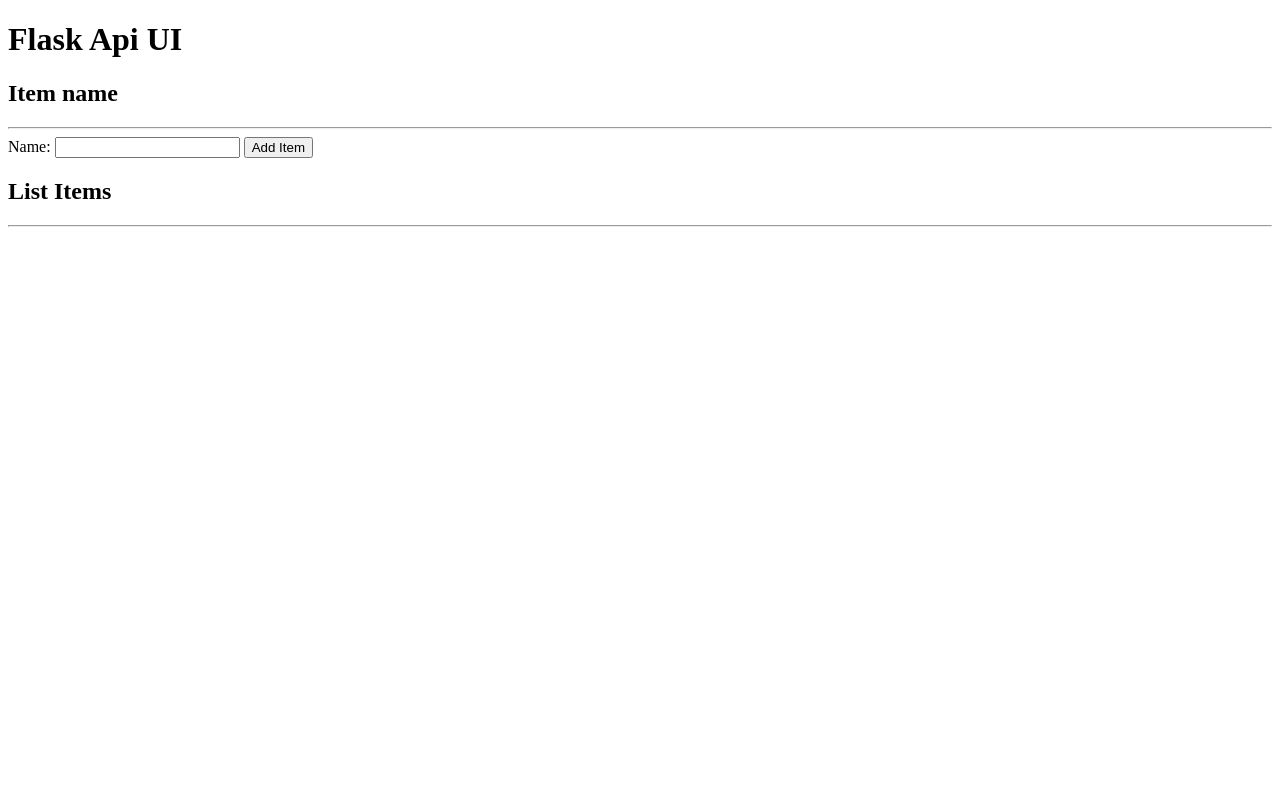
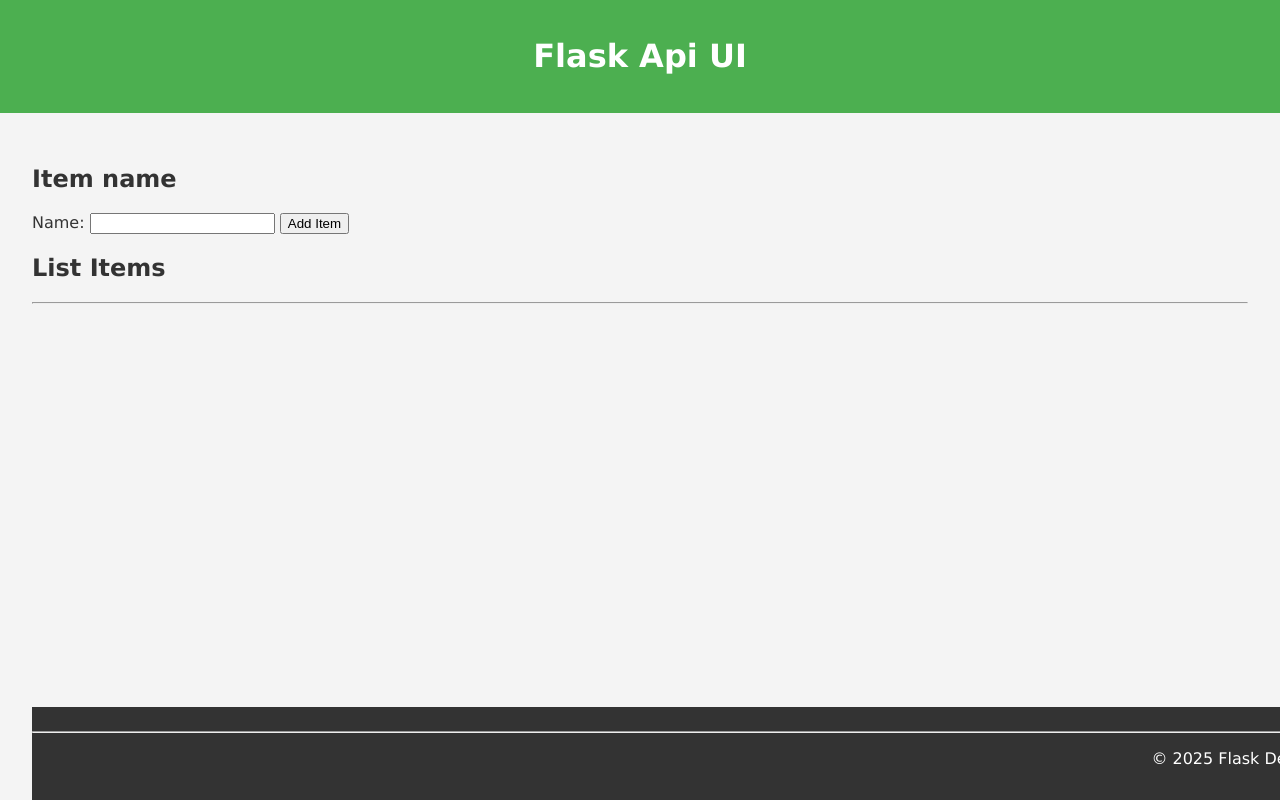
Before and after one commit to ravindersirohi/python-demo-api-source, a Flask app: template api-source/templates/index.html in a window 1280 px wide. Run offline with Flask 3, Linux system fonts and the light colour scheme; the template is opened without the code that fills it, so the values that code supplies are empty.

Commit message:
CSS added

```diff
--- a/api-source/templates/index.html
+++ b/api-source/templates/index.html
@@ -4,23 +4,27 @@
     <meta charset="UTF-8">
     <meta name="viewport" content="width=device-width, initial-scale=1.0">
     <title>Flask Api UI</title>
+    <link rel="stylesheet" href="{{ url_for('static', filename='style.css') }}">
 </head>
 <body>
+    <header>
         <h1>Flask Api UI</h1>
-
+    </header>
+<main>
     <h2>Item name</h2>
-
-<hr/>
     <form id="insertForm">
         <label for="name">Name:</label>
         <input type="text" id="name" name="name" required>
         <button type="button" onclick="addItem()">Add Item</button>
     </form>
-
     <h2>List Items</h2>
     <hr/>
     <ul id="itemList"></ul>
-
+    <footer>
+        <hr/>
+        <p>&copy; 2025 Flask Demo</p>
+    </footer>
+</main>
 <script>
     function addItem() {
         const name = document.getElementById('name').value;
--- /dev/null
+++ b/api-source/templates/style.css
@@ -0,0 +1,29 @@
+body {
+    font-family: Verdana, Geneva, Tahoma, sans-serif;
+    background-color: #f4f4f4;
+    color: #333;
+    margin: 0;
+    padding: 0;
+}
+
+header {
+    background-color: #4CAF50;
+    color: white;
+    text-align: center;
+    padding: 1em 0;
+}
+
+main {
+    padding: 2em;
+}
+
+footer {
+    background-color: #333;
+    color: white;
+    text-align: right;
+    text-justify:unset;
+    padding: 1em 0;
+    position: fixed;
+    width: 100%;
+    bottom: 0;
+}
```
Lines whose indentation alone changed are shown as unchanged.
